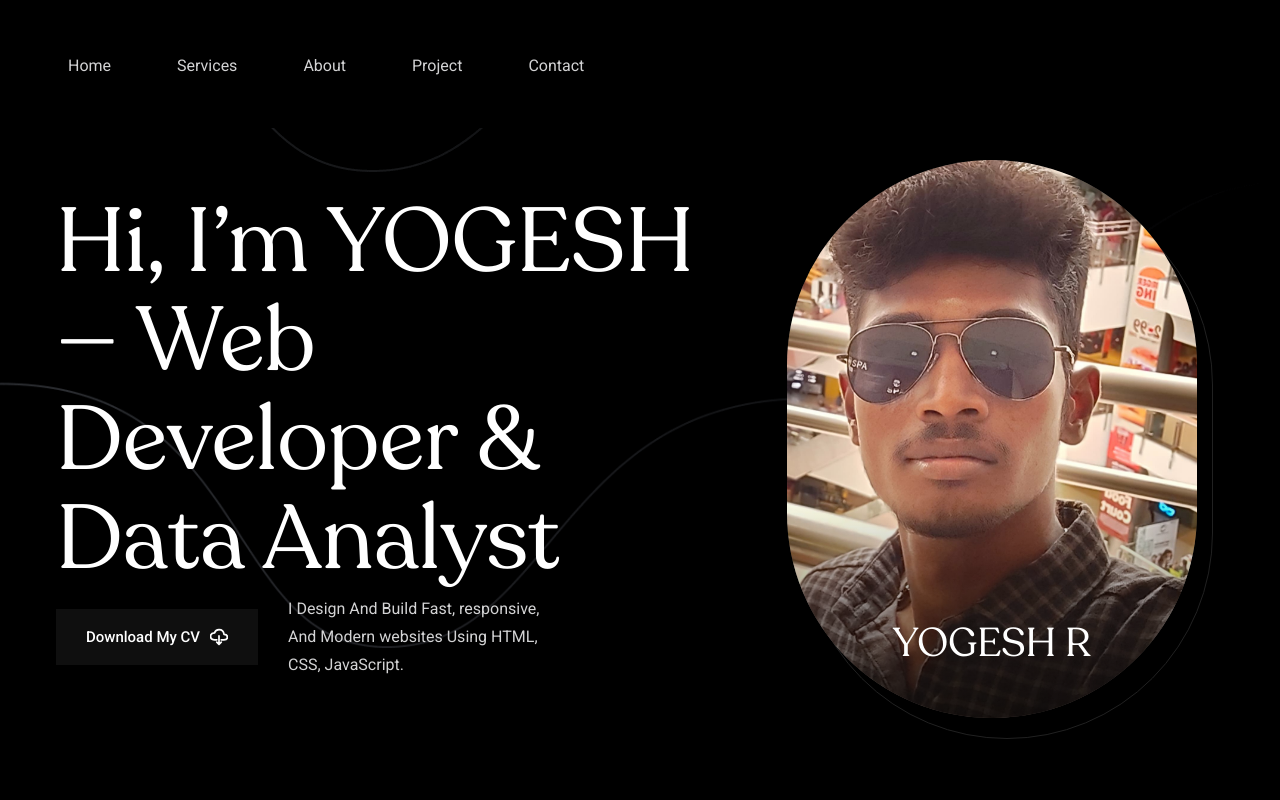
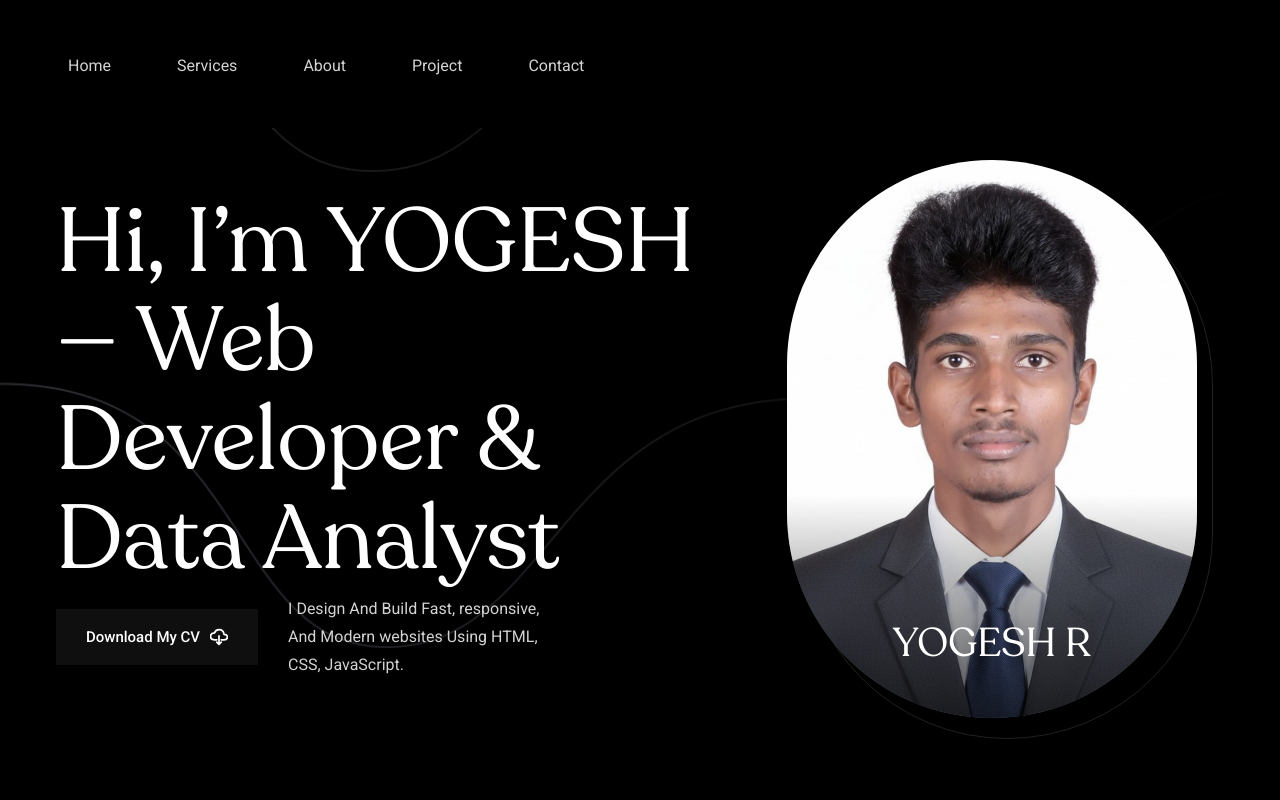
Before and after one commit to Yogesh4559/Yogesh-portfolio, a plain HTML site: page index.html in a window 1280 px wide. Shown: the top 800 px of the page. Drawn offline with nearby package versions, Linux system fonts and the light colour scheme.

Commit message:
Update index.html

```diff
--- a/index.html
+++ b/index.html
@@ -126,7 +126,7 @@
           <div class="banner-outline has-after">
 
             <div class="hero-banner img-holder has-after" style="--width: 500; --height: 680;" data-tilt>
-              <img src="./assets/images/hero-banner.jpg" width="500" height="680" alt="Drew Hays" class="img-cover">
+              <img src="./assets/images/hero-bannery.jpg" width="500" height="680" alt="Drew Hays" class="img-cover">
             </div>
 
             <span class="span title">YOGESH R</span>
```
